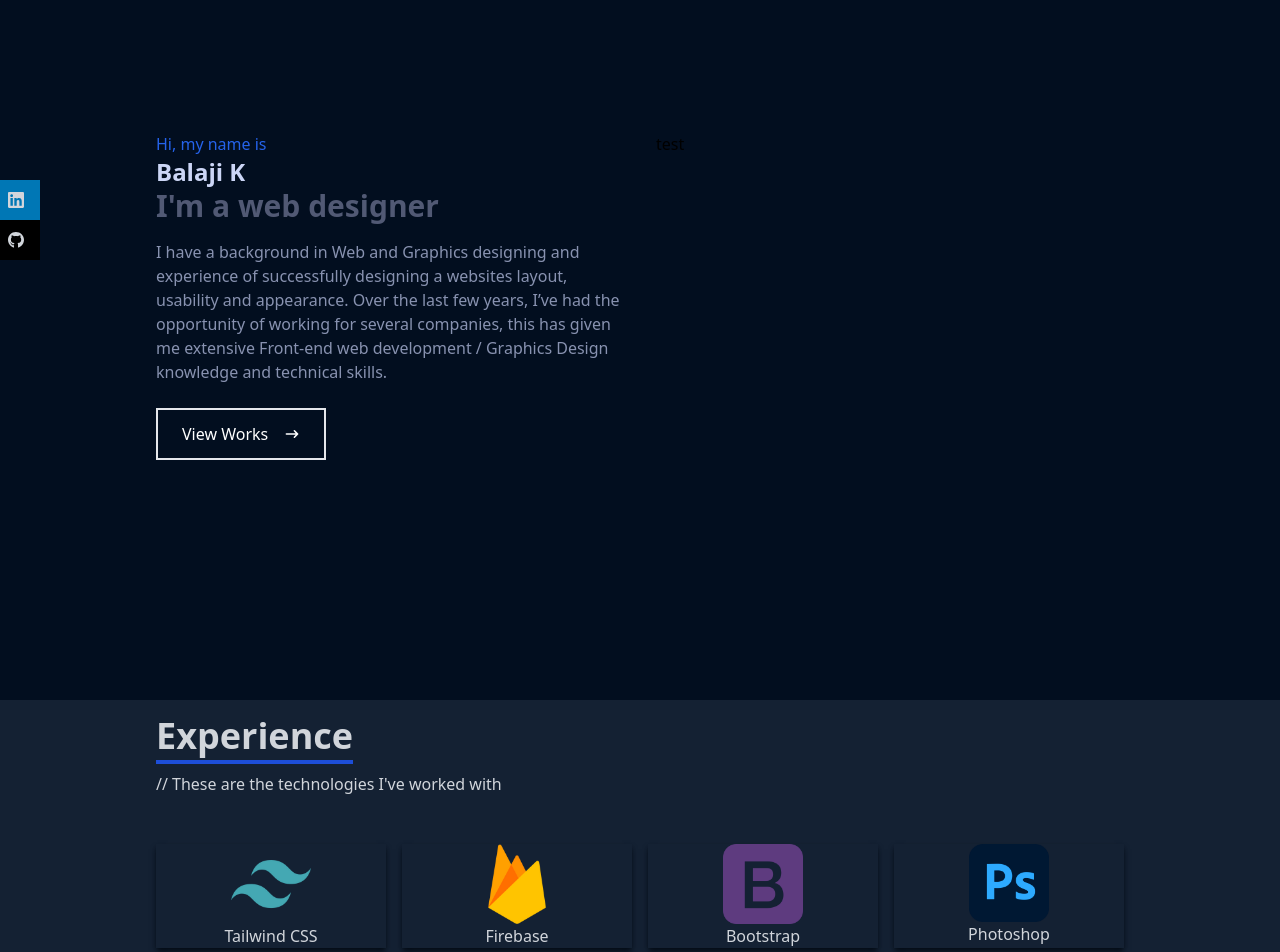
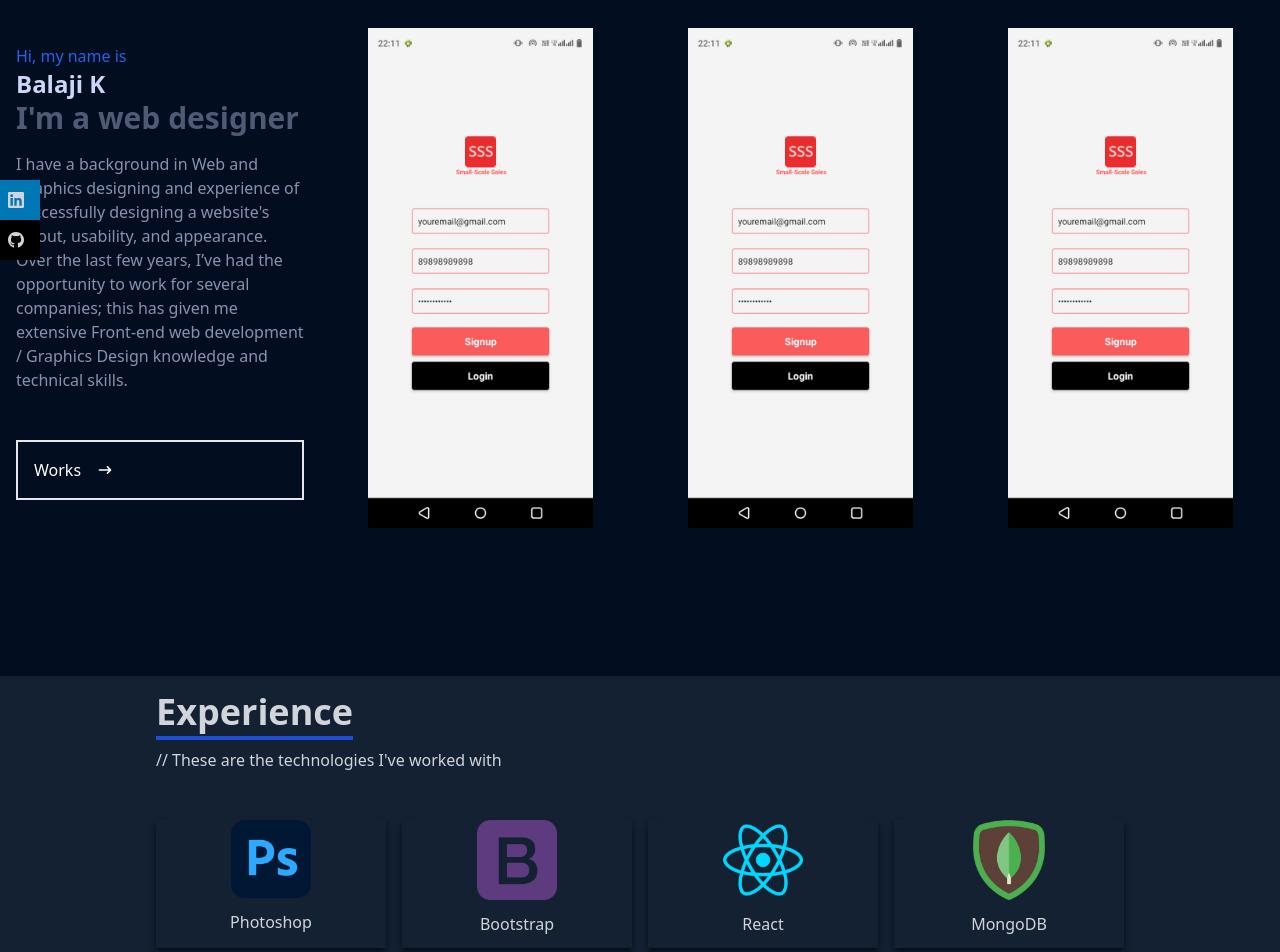
Before and after one commit to bajisapp/bajisportfolioapps, a React (Create React App) app: page / in a window 1280 px wide. Shown: the part 100-1052 px from the top of the page. Built offline with nearby package versions, Linux system fonts and the light colour scheme.

Commit message:
portfolio  commit

```diff
--- a/package.json
+++ b/package.json
@@ -1,4 +1,5 @@
 {
+  "homepage": "https://bajisapp.github.io/portfolio/",
   "name": "bajis2023app",
   "version": "0.1.0",
   "private": true,
@@ -17,7 +18,9 @@
     "start": "react-scripts start",
     "build": "react-scripts build",
     "test": "react-scripts test",
-    "eject": "react-scripts eject"
+    "eject": "react-scripts eject",
+    "predeploy": "npm run build",
+    "deploy": "gh-pages -d build"
   },
   "eslintConfig": {
     "extends": [
--- a/public/index.html
+++ b/public/index.html
@@ -24,6 +24,15 @@
       work correctly both with client-side routing and a non-root public URL.
       Learn how to configure a non-root public URL by running `npm run build`.
     -->
+    <!-- Google tag (gtag.js) -->
+<script async src="https://www.googletagmanager.com/gtag/js?id=G-FVTCPHT9VD"></script>
+<script>
+  window.dataLayer = window.dataLayer || [];
+  function gtag(){dataLayer.push(arguments);}
+  gtag('js', new Date());
+
+  gtag('config', 'G-FVTCPHT9VD');
+</script>
     <title>React App</title>
   </head>
   <body>
--- a/src/components/Home.jsx
+++ b/src/components/Home.jsx
@@ -1,30 +1,54 @@
 import React from 'react'
 import {HiArrowNarrowRight} from 'react-icons/hi'
+import {Link} from 'react-scroll'
+
+import loginscreen from '../assets/LoginScreen.jpeg'
 
 const Home = () => {
   return (
-    <div name='home' className='w-full h-screen bg-[#020e1f]'>
+    <div name='home' className='w-full  bg-[#020e1f]'>
         {/* container */}
-        <div className='flex flex-col justify-center items-center w-full h-full'>
-        <div className='max-w-[1000px] w-full px-4 grid sm:grid-cols-2 gap-8'>
+
+
+
+
+        <div class="container mx-auto grid grid-cols-1 sm:grid-cols-4" style={{paddingTop:'10%', paddingBottom:'10%'}}>
+  <div className="col-span-3 sm:col-span-1">
+    <div class="h-full p-4">
       <div>
         <p class="text-blue-600">Hi, my name is</p>
         <h1 class="text-2xl sm:text-2xl font-bold text-[#ccd6f6] animate-typing">Balaji K</h1>
         <h2 class="text-2xl sm:text-3xl font-bold text-[#515974] animate-typing">I'm a web designer</h2>
-        <p class="text-[#8892b0] py-4 max-w-[500px] animate-typing">I have a background in Web and Graphics designing and experience of successfully designing a websites layout, usability and appearance. Over the last few years, I’ve had the opportunity of working for several companies, this has given me extensive Front-end web development / Graphics Design knowledge and technical skills.</p>
+        <p class="text-[#8892b0] py-4 max-w-[500px] animate-typing">I have a background in Web and Graphics designing and experience of successfully designing a website's layout, usability, and appearance. Over the last few years, I’ve had the opportunity to work for several companies; this has given me extensive Front-end web development / Graphics Design knowledge and technical skills.</p>
         <div>
-        <button className='text-white group border-2 px-6 py-3 my-2 flex items-center hover:bg-blue-700 hover:border-blue-800'>View Works
+          <Link to="works" smooth={true} duration={500} className='text-white border-2 hover:bg-blue-600 hover:border-blue-300 px-4 py-4 my-8 mx-auto flex items-center'>
+            Works
             <span className='group-hover:rotate-90 duration-300'>
               <HiArrowNarrowRight className='ml-4' />
             </span>
-        </button>
-        </div>
-        </div>
-        <div>
-            <p>test</p>
+          </Link>
         </div>
       </div>
     </div>
+  </div>
+  <div className="col-span-3 sm:col-span-1">
+  <div style={{ height: '500px', display: 'flex', justifyContent: 'center', alignItems: 'center' }}>
+    <img src={loginscreen} alt="Login Screen" style={{ height: '500px' }} />
+  </div>
+</div>
+<div className="col-span-3 sm:col-span-1">
+<div style={{ height: '500px', display: 'flex', justifyContent: 'center', alignItems: 'center' }}>
+    <img src={loginscreen} alt="Login Screen" style={{ height: '500px' }} />
+  </div>
+</div>
+<div className="col-span-3 sm:col-span-1">
+<div style={{ height: '500px', display: 'flex', justifyContent: 'center', alignItems: 'center' }}>
+    <img src={loginscreen} alt="Login Screen" style={{ height: '500px' }} />
+  </div>
+</div>
+</div>
+
+
     </div>
   )
 }
--- a/src/components/Newbar.jsx
+++ b/src/components/Newbar.jsx
@@ -9,9 +9,9 @@ function Newbar() {
 
   return (
     <div className='fixed w-full h-[80px] flex justify-between items-center px-4 bg-[#0a192f] text-gray-300'>
-      <div>
+        <Link to="home" smooth={true} duration={500}>
         <img src={Logo} alt='Logo Image' style={{height:'50px'}} />
-      </div>
+        </Link>
 
         <ul className='hidden md:flex'>
             <li>
@@ -64,10 +64,10 @@ function Newbar() {
         <div className='flex fixed flex-col top-[35%] left-0'>
         <ul>
             <li className='w-[140px] h-[40px] flex justify-between items-center ml-[-100px] hover:ml-[-10px] duration-300 bg-[#0077b5]'>
-                <a className='flex justify-between items-center w-full text-gray-300' href='/'>Linkedin <FaLinkedin className='h-[60px]' /> </a>
+                <a className='flex justify-between items-center w-full text-gray-300' target="_blank" href='https://www.linkedin.com/in/balaji-kaliyaperumal-92164511b/'>Linkedin <FaLinkedin className='h-[60px]' /> </a>
             </li>
             <li className='w-[140px] h-[40px] flex justify-between items-center ml-[-100px] hover:ml-[-10px] duration-300 bg-[#000000]'>
-                <a className='flex justify-between items-center w-full text-gray-300' href='/'>GitHub <FaGithub className='h-[60px]' /> </a>
+                <a className='flex justify-between items-center w-full text-gray-300' target="_blank" href='https://github.com/bajisapp'>GitHub <FaGithub className='h-[60px]' /> </a>
             </li>
         </ul>
         </div>
--- a/src/components/Skills.jsx
+++ b/src/components/Skills.jsx
@@ -6,6 +6,8 @@ import bootstrap from '../assets/bootstrap.png'
 import photoshops from '../assets/Photoshop.png'
 import aspnet from '../assets/asp.png'
 import sql from '../assets/SQL SERVER.png'
+import mongodb from '../assets/mongo.png'
+import react from '../assets/react.png'
 
 
 function Skills() {
@@ -19,30 +21,39 @@ function Skills() {
         </div>
 
         <div className='w-full grid grid-cols-2 sm:grid-cols-4 gap-4 text-center py-8'>
-
+        <div className='shadow-md shadow-[#040c16] hover:scale-110 duration-500'>
+                <img className='w-20 mx-auto' src={photoshops} alt='CSS Icon' />
+                <p className='py-3'>Photoshop</p>
+            </div>
+            <div className='shadow-md shadow-[#040c16] hover:scale-110 duration-500'>
+                <img className='w-20 mx-auto' src={bootstrap} alt='CSS Icon' />
+                <p className='py-3'>Bootstrap</p>
+            </div>
+            <div className='shadow-md shadow-[#040c16] hover:scale-110 duration-500'>
+                <img className='w-20 mx-auto' src={react} alt='CSS Icon' />
+                <p className='py-3'>React</p>
+            </div>
+            <div className='shadow-md shadow-[#040c16] hover:scale-110 duration-500'>
+                <img className='w-20 mx-auto' src={mongodb} alt='CSS Icon' />
+                <p className='py-3'>MongoDB</p>
+            </div>
             <div className='shadow-md shadow-[#040c16] hover:scale-110 duration-500'>
                 <img className='w-20 mx-auto' src={CSS} alt='CSS Icon' />
-                <p>Tailwind CSS</p>
+                <p className='py-3'>Tailwind CSS</p>
             </div>
             <div className='shadow-md shadow-[#040c16] hover:scale-110 duration-500'>
                 <img className='w-20 mx-auto' src={firebase} alt='CSS Icon' />
-                <p>Firebase</p>
+                <p className='py-3'>Firebase</p>
             </div>
-            <div className='shadow-md shadow-[#040c16] hover:scale-110 duration-500'>
-                <img className='w-20 mx-auto' src={bootstrap} alt='CSS Icon' />
-                <p>Bootstrap</p>
-            </div>
-            <div className='shadow-md shadow-[#040c16] hover:scale-110 duration-500'>
-                <img className='w-20 mx-auto' src={photoshops} alt='CSS Icon' />
-                <p>Photoshop</p>
-            </div>
+
+
             <div className='shadow-md shadow-[#040c16] hover:scale-110 duration-500'>
                 <img className='w-20 mx-auto' src={aspnet} alt='CSS Icon' />
-                <p>ASP.net</p>
+                <p className='py-3'>ASP.net</p>
             </div>
             <div className='shadow-md shadow-[#040c16] hover:scale-110 duration-500'>
                 <img className='w-20 mx-auto' src={sql} alt='CSS Icon' />
-                <p>SQL Server</p>
+                <p className='py-3'>SQL Server</p>
             </div>
 
         </div>
```
Also changed, not shown: src/assets/LoginScreen.jpeg (added), src/assets/table.jpg (added). Lines whose indentation alone changed are shown as unchanged.
